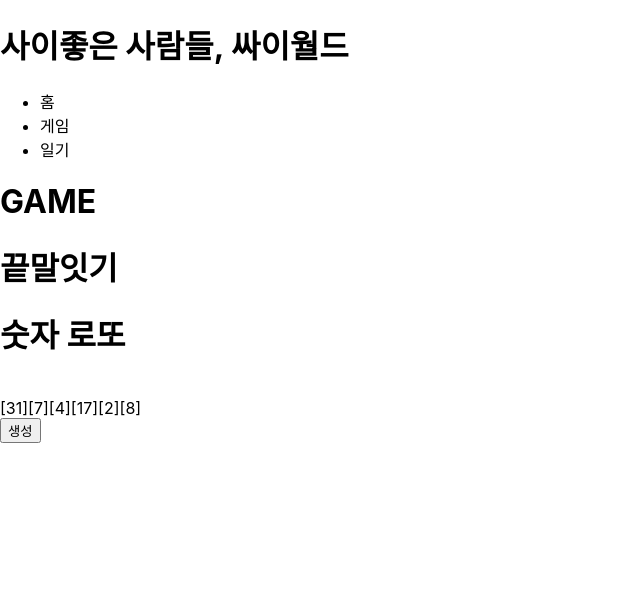
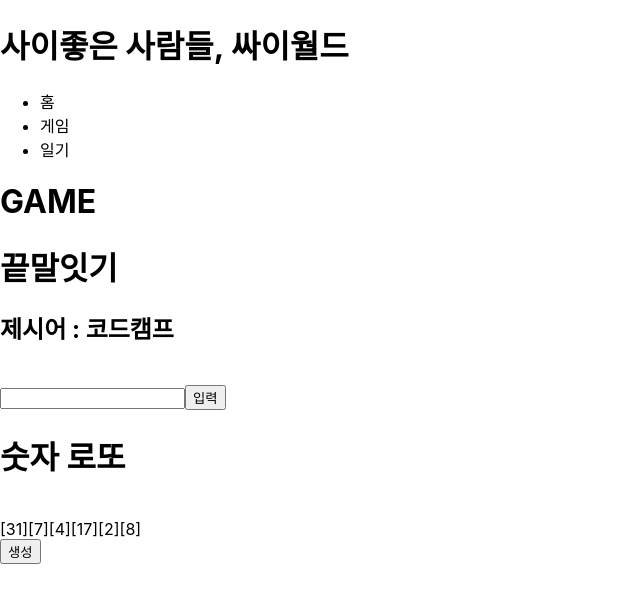
Before and after one commit to snaag/numble1, a Next.js app: page /game in a window 1280 px wide. Shown: the top 602 px of the page, without its empty margins (0-640 px from the left). Built offline with nearby package versions, Linux system fonts and the light colour scheme.

Commit message:
title 추가, 끝말잇기 추가 & 불필요한 파일 삭제

```diff
--- a/apis/wordRelayService.ts
+++ /dev/null
@@ -1,6 +0,0 @@
-//https://opendict.korean.go.kr/service/openApiExam
-const url = `https://opendict.korean.go.kr/api/search?certkey_no=4518&key=81C05308844DFFC99C870F5223CFAD80&target_type=search&req_type=json&part=word&q=%EB%82%98%EB%AC%B4%E3%84%B7%E3%84%B1%E3%85%82&sort=popular&start=1&num=10`
-
-export const a = () => {
-
-}
--- a/components/game/wordRelay.tsx
+++ b/components/game/wordRelay.tsx
@@ -1,9 +1,39 @@
-import React from 'react';
+import React, {useState} from 'react';
 
 const WordRelay = () => {
+    const [prevWord, setPrevWord] = useState('코드캠프');
+    const [passText, setPassText] = useState('');
+
+    const submit = (e) => {
+        e.preventDefault();
+        const isPass = checkPass(e.target[0].value.trim());
+
+        if(isPass) {
+            setPassText('성공');
+            e.target[0].value = '';
+        } else {
+            setPassText('실패');
+        }
+    }
+
+    const checkPass = (currWord) => {
+        if(currWord[0] === prevWord[prevWord.length-1]) {
+            setPrevWord(currWord);
+            return true;
+        }
+        return false;
+    }
+
     return (
         <div>
             <h1>끝말잇기</h1>
+            <h2>제시어 : {prevWord}</h2>
+            <br/>
+            <form onSubmit={submit}>
+                <input type="text"/>
+                <button type="submit">입력</button>
+            </form>
+            <span>{passText}</span>
         </div>
     );
 };
--- a/pages/diary/[number].tsx
+++ b/pages/diary/[number].tsx
@@ -7,7 +7,6 @@ import Head from "next/head";
 import {DELETE_BOARD, FETCH_DIARY_ONE} from "queries/diary";
 import NoDiary from "components/diary/noDiary";
 import {goToPathRefresh} from "utils/util";
-
 
 const DiaryDetail = () => {
     const router = useRouter();
@@ -63,7 +62,7 @@ const DiaryDetail = () => {
             valid ?
                 <div>
                     <Head>
-                        <title>{diary.title}</title>
+                        <title>{`일기 > ${diary.title}`}</title>
                     </Head>
                     <header>
                         <span>createdAt::{diary.createdAt}</span>
--- a/pages/diary/edit/[number].tsx
+++ b/pages/diary/edit/[number].tsx
@@ -1,5 +1,6 @@
 import React, {useEffect, useState} from 'react';
 import {useRouter} from "next/router";
+import Head from "next/head";
 import {useMutation, useQuery} from "@apollo/client";
 
 import {FETCH_DIARY_ONE, UPDATE_BOARD} from "queries/diary";
@@ -68,6 +69,9 @@ const Edit = () => {
         loading ? <div>로딩중</div> :
             valid ?
                 <div>
+                    <Head>
+                        <title>일기 {`>`} 수정하기</title>
+                    </Head>
                     <h1>다이어리 수정 페이지 number::{number}</h1>
 
                     <form onSubmit={submit}>
--- a/pages/diary/new.tsx
+++ b/pages/diary/new.tsx
@@ -1,5 +1,6 @@
 import React from 'react';
 import {useMutation} from "@apollo/client";
+import Head from "next/head";
 
 import {CREATE_BOARD} from "queries/diary";
 import {goToPathRefresh} from "utils/util";
@@ -24,6 +25,9 @@ const New = () => {
 
     return (
         <div>
+            <Head>
+                <title>일기 {`>`} 추가하기</title>
+            </Head>
             <h1>다이어리 작성 페이지</h1>
             <form onSubmit={submit}>
                 <input type="text" placeholder="작성자"/>
```
